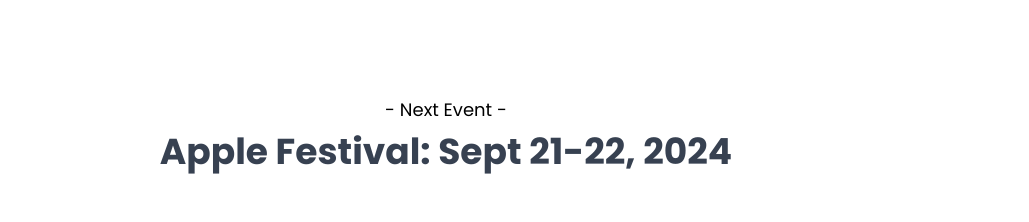
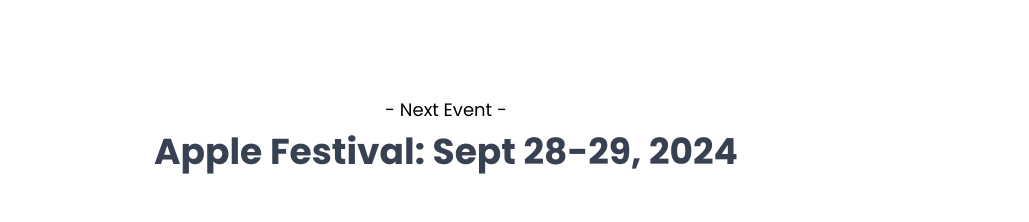
Before and after one commit to hrmplions/hrmplions, a website: page index.html in a window 1280 px wide. Shown: the part 1480-1702 px from the top of the page, without its empty margins (194-1223 px from the left). Drawn offline with Linux system fonts and the light colour scheme.

Commit message:
Update fall fest calculation

```diff
--- a/js/script.js
+++ b/js/script.js
@@ -35,7 +35,7 @@ function nextFestival() {
     for (i = 1; i < 21; i++) {
       var nextAppleFest = new Date(y, 8, i);
       if (nextAppleFest.getDay() === 6) {
-        nextAppleFest.setDate(nextAppleFest.getDate() + 14);
+        nextAppleFest.setDate(nextAppleFest.getDate() + 21);
         break;
       }
     }
```
Also changed, not shown: css/style.css.
